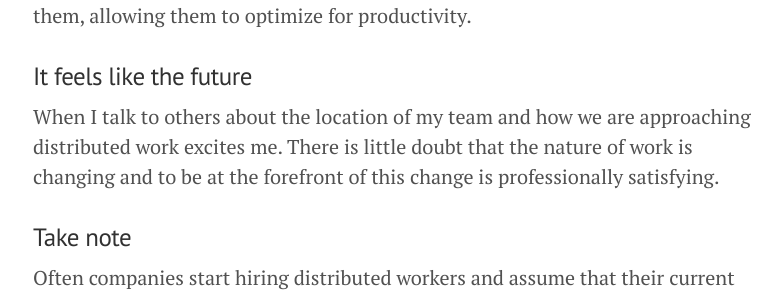
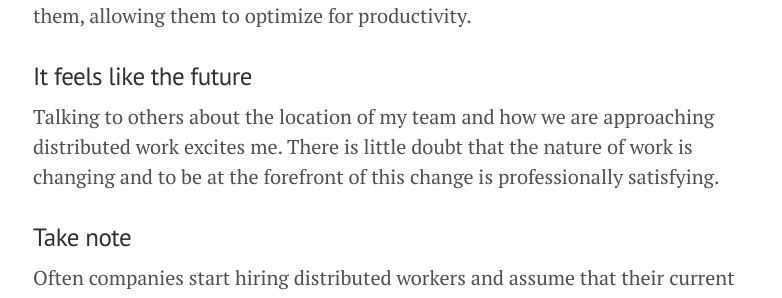
Before and after one commit to davidkdickson/davidkdickson.github.io, a Jekyll site: the page built from _posts/2020-03-22-operating-as-a-distributed-team.md, in a window 1280 px wide and 900 px high, scrolled down 835 px. Shown: the part 157-455 px from the top of the window, without its empty margins (247-1029 px from the left). Built offline with Jekyll 4.4.1, drawn with Linux system fonts in a browser that asks for light colours; nearby versions of some CDN libraries.

Commit message:
Grammar fix

```diff
--- a/_posts/2020-03-22-operating-as-a-distributed-team.md
+++ b/_posts/2020-03-22-operating-as-a-distributed-team.md
@@ -18,7 +18,7 @@ Cultural diversity plays a critical role when it comes to thinking outside of th
 As team members are given autonomy to complete their work and control over their environment they can set up a work flow and workplace that best suits them, allowing them to optimize for productivity.
 
 ### It feels like the future
-When I talk to others about the location of my team and how we are approaching distributed work excites me. There is little doubt that the nature of work is changing and to be at the forefront of this change is professionally satisfying.
+Talking to others about the location of my team and how we are approaching distributed work excites me. There is little doubt that the nature of work is changing and to be at the forefront of this change is professionally satisfying.
 
 ### Take note
 Often companies start hiring distributed workers and assume that their current processes will transfer into this new dynamic. This is a flawed assumption yet few organizations make the effort to reorient themselves. Below list some of the practices SAIL has adopted while transitioning into a distributed team.
```
